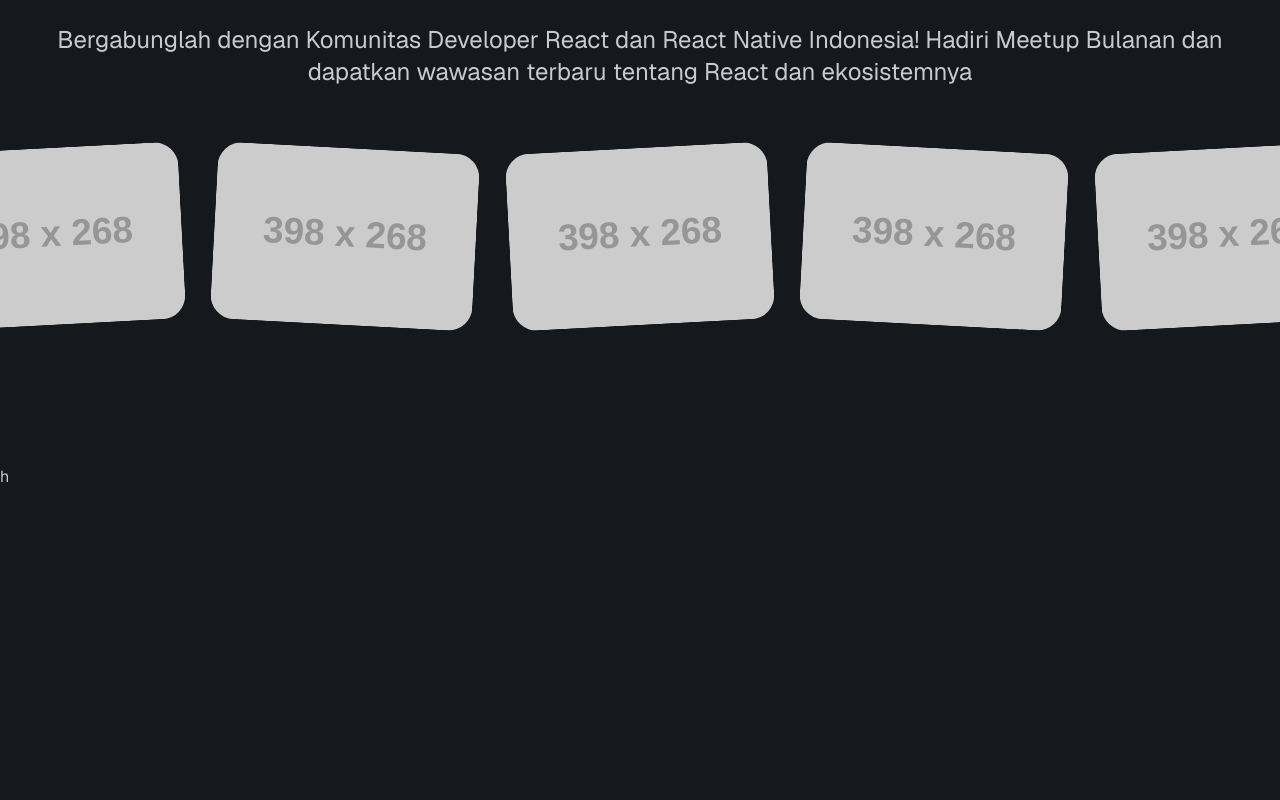
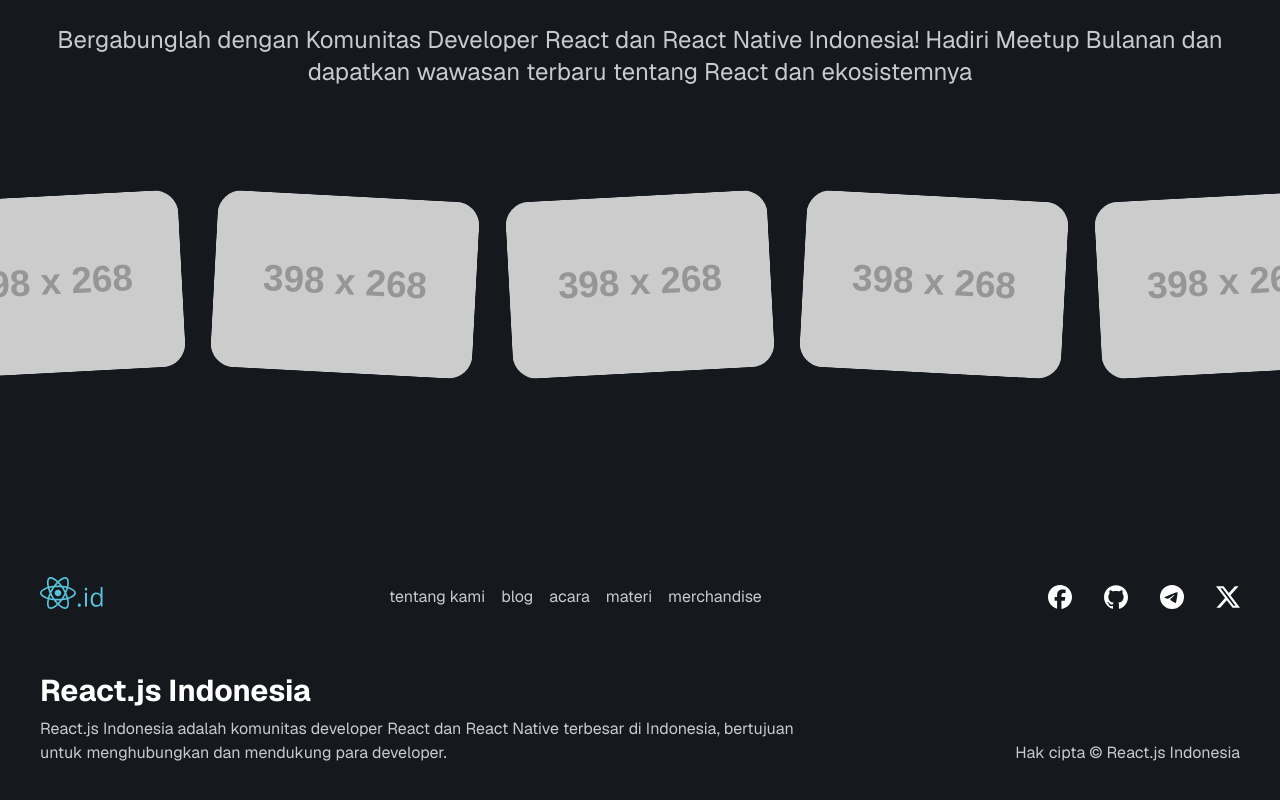
Before and after one commit to reactjs-id/website-nextjs, a Next.js app: page / in a window 1280 px wide. Shown: the part 510-1310 px from the top of the page. Before the commit the page ends 999 px from the top, so only its background shows below. Built offline with nearby package versions, Linux system fonts and the light colour scheme.

Commit message:
feat: add footer

```diff
--- a/package.json
+++ b/package.json
@@ -10,9 +10,11 @@
   },
   "dependencies": {
     "geist": "^1.3.1",
+    "lucide-react": "^0.412.0",
     "next": "14.2.5",
     "react": "^18.3.1",
-    "react-dom": "^18.3.1"
+    "react-dom": "^18.3.1",
+    "simple-icons": "^13.1.0"
   },
   "devDependencies": {
     "@biomejs/biome": "^1.8.3",
--- a/src/components/home/hero-section.tsx
+++ b/src/components/home/hero-section.tsx
@@ -1,5 +1,5 @@
 import type { PropsWithChildren } from 'react';
 
 export function HeroSection({ children }: PropsWithChildren) {
-  return <section className="px-4 pt-24 pb-12">{children}</section>;
+  return <section className="px-4 pt-24 pb-24 lg:px-10">{children}</section>;
 }
--- a/src/components/layout/footer.tsx
+++ b/src/components/layout/footer.tsx
@@ -1,3 +1,70 @@
+import Link from 'next/link';
+import { ReactIDLogo } from '../icons/reactjs-id';
+import { siFacebook, siGithub, siTelegram, siX } from 'simple-icons';
+
 export function Footer() {
-  return <footer>h</footer>;
+  return (
+    <footer className="flex flex-col items-center gap-10 px-4 py-16 lg:gap-16 lg:px-10">
+      <div className="container flex flex-row items-end justify-between">
+        <ReactIDLogo className="h-8" />
+        <nav>
+          <ul className="flex flex-row items-center gap-4">
+            <li>
+              <Link className="hover:text-white" href="/tentang-kami">
+                tentang kami
+              </Link>
+            </li>
+            <li>
+              <Link className="hover:text-white" href="/blog">
+                blog
+              </Link>
+            </li>
+            <li>
+              <Link className="hover:text-white" href="/acara">
+                acara
+              </Link>
+            </li>
+            <li>
+              <Link className="hover:text-white" href="/materi">
+                materi
+              </Link>
+            </li>
+            <li>
+              <Link className="hover:text-white" href="/merchandise">
+                merchandise
+              </Link>
+            </li>
+          </ul>
+        </nav>
+        <div className="flex items-center gap-8">
+          {[siFacebook, siGithub, siTelegram, siX].map(({ title, path }) => (
+            <svg
+              key={title}
+              role="img"
+              xmlns="http://www.w3.org/2000/svg"
+              viewBox="0 0 24 24"
+              fill="white"
+              width={24}
+              height={24}
+            >
+              <title>{title}</title>
+              <path d={path} />
+            </svg>
+          ))}
+        </div>
+      </div>
+      <div className="container flex flex-row items-end gap-4">
+        <div className="w-full max-w-screen-md space-y-2">
+          <h3 className="font-bold text-2xl text-white lg:text-3xl">React.js Indonesia</h3>
+          <p>
+            React.js Indonesia adalah komunitas developer React dan React Native terbesar di Indonesia, bertujuan untuk
+            menghubungkan dan mendukung para developer.
+          </p>
+        </div>
+        <div className="flex flex-shrink-0 flex-grow justify-end">
+          <p>Hak cipta &copy; React.js Indonesia</p>
+        </div>
+      </div>
+    </footer>
+  );
 }
```
Also changed, not shown: 1 other file (tests, documents, lock files or other folders).
